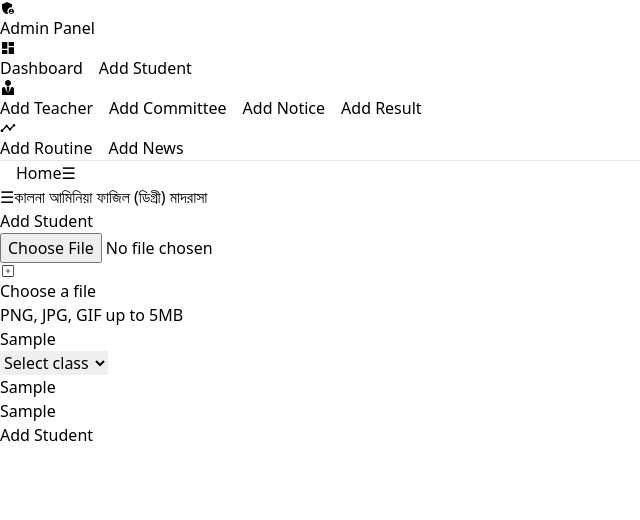
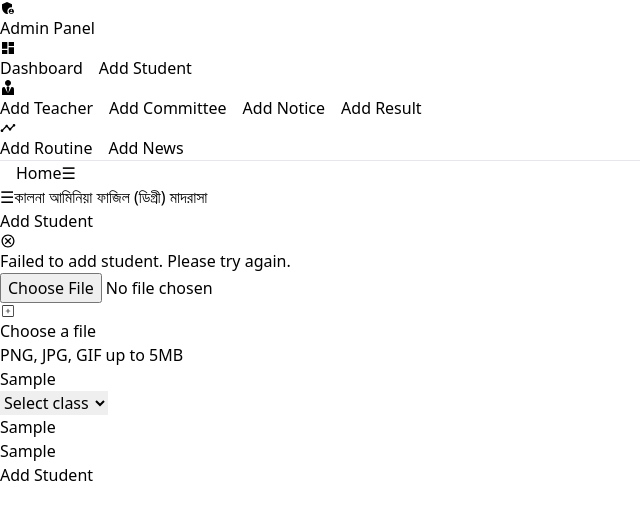
Before and after one commit to Nafiz-Al-Turabi/kalna-madrasha, a React (Vite) app: page /admin/addStudent in a window 1280 px wide. Both pictures are taken after typing "Sample", "Sample", "Sample" into the empty fields and a click on the input "Add Student". Shown: the top 520 px of the page, without its empty margins (0-640 px from the left). Built offline with nearby package versions, Linux system fonts and the light colour scheme; no server answers; some icons are missing.

Commit message:
notification added on add student

```diff
--- a/src/AdminComponents/AddStudent/AddStudent.jsx
+++ b/src/AdminComponents/AddStudent/AddStudent.jsx
@@ -1,9 +1,13 @@
 import React, { useState } from 'react';
 import axiosInstance from '../../Global/Axios/AxiosInstance';
 import { CiSquarePlus } from "react-icons/ci";
+import { FaRegCheckCircle } from "react-icons/fa";
+import { IoMdCloseCircleOutline } from "react-icons/io";
 
 const AddStudent = () => {
     const [selectedFile, setSelectedFile] = useState(null);
+    const [successMessage, setSucsessMessage] = useState('');
+    const [errorMessage, setErrorMessage] = useState('');
 
     const handleFileChange = (e) => {
         const file = e.target.files[0];
@@ -37,9 +41,20 @@ const AddStudent = () => {
 
             const response = await axiosInstance.post('/poststudent', student);
             console.log(response.data);
+            setSucsessMessage('Student Added Succesfully!')
+            setErrorMessage('')
             event.target.reset();
+            setTimeout(() => {
+                setSucsessMessage('')
+            }, 3000)
         } catch (error) {
             console.error('Error adding student:', error);
+            setErrorMessage('Failed to add student. Please try again.');
+            setSucsessMessage('');
+
+            setTimeout(() => {
+                setErrorMessage('');
+            }, 3000);
         }
     };
     return (
@@ -47,6 +62,19 @@ const AddStudent = () => {
             <div>
                 <h1 className='text-3xl font-extrabold text-gray-700 text-center mb-5 uppercase'>Add Student</h1>
             </div>
+            {successMessage &&
+                <div className="notification text-xl font-semibold text-green-500 bg-white w-96 h-20 flex justify-center items-center shadow-lg absolute bottom-5 border-[3px] border-green-300 tracking-wider rounded-lg z-30">
+                    <div className='flex items-center'>
+                        <FaRegCheckCircle className='mr-3 text-4xl' /> {successMessage}
+                    </div>
+                </div>
+            }
+            {errorMessage && <div className="notification text-xl font-semibold text-red-500 bg-white w-96 h-20 flex justify-center items-center shadow-lg absolute bottom-5 border-[3px] border-red-300 tracking-wider rounded-lg z-30">
+                <div className='flex items-center'>
+                    <IoMdCloseCircleOutline className='mr-3 text-4xl' /> {errorMessage}
+                </div>
+            </div>
+            }
             <form onSubmit={handleAddStudent} action="" className='admin bg-white w-96 mx-auto p-4 shadow-xl rounded'>
 
                 <div className='grid grid-cols-1 md:grid-cols-1 gap-5'>
--- a/src/index.css
+++ b/src/index.css
@@ -99,3 +99,18 @@ button:focus-visible {
   transition: 0.2s ease-in-out;
   transform: translateY(-5px);
 }
+
+.notification{
+  animation: fade-up .8s cubic-bezier(0,.84,.01,1.4) forwards;
+  opacity: 0;
+}
+@keyframes fade-up{
+  0%{
+      opacity: 0;
+      transform: translateX(-10rem) scale(.8);
+  }
+  100%{
+      opacity: 1;
+      transform: none;
+  }
+}
```
